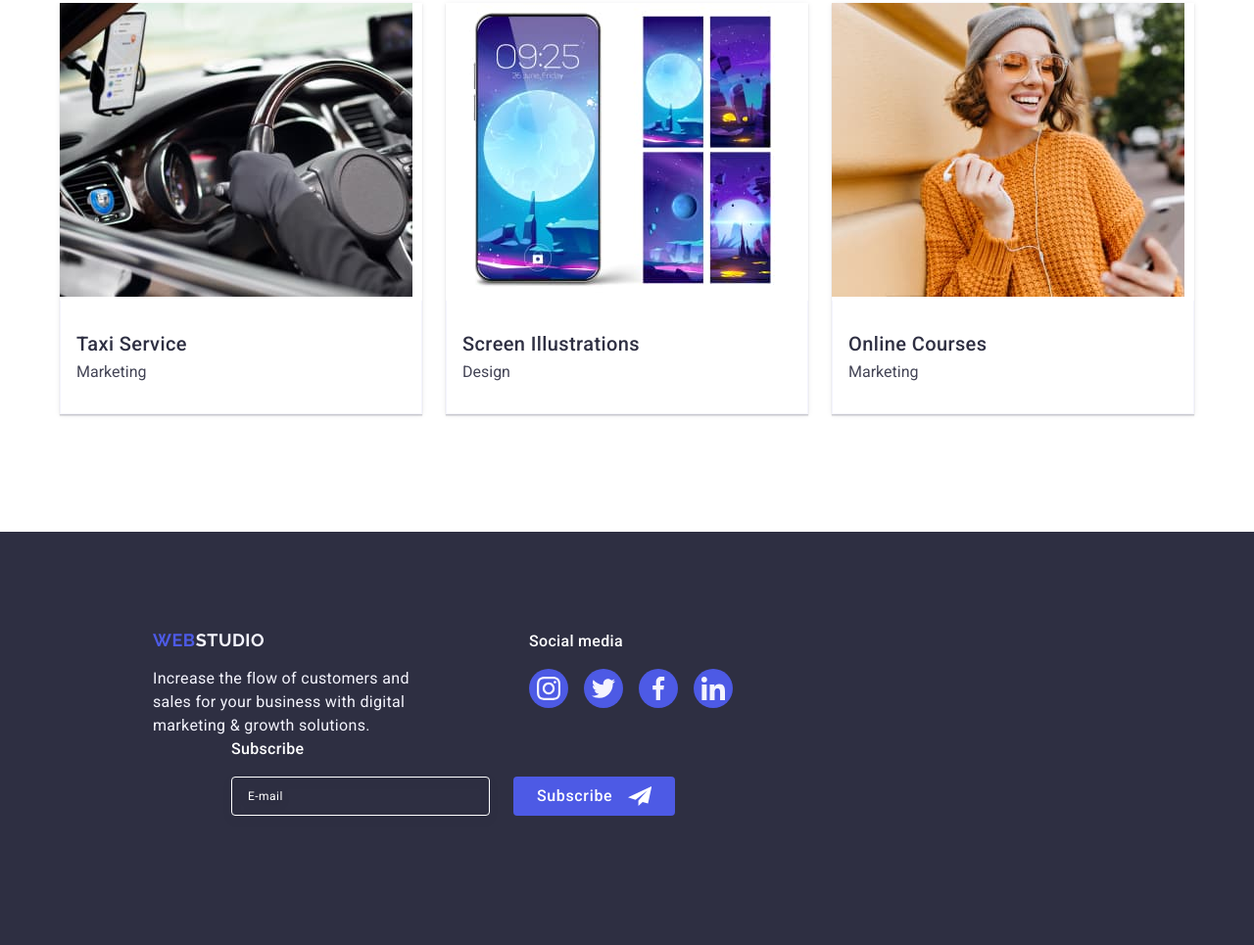
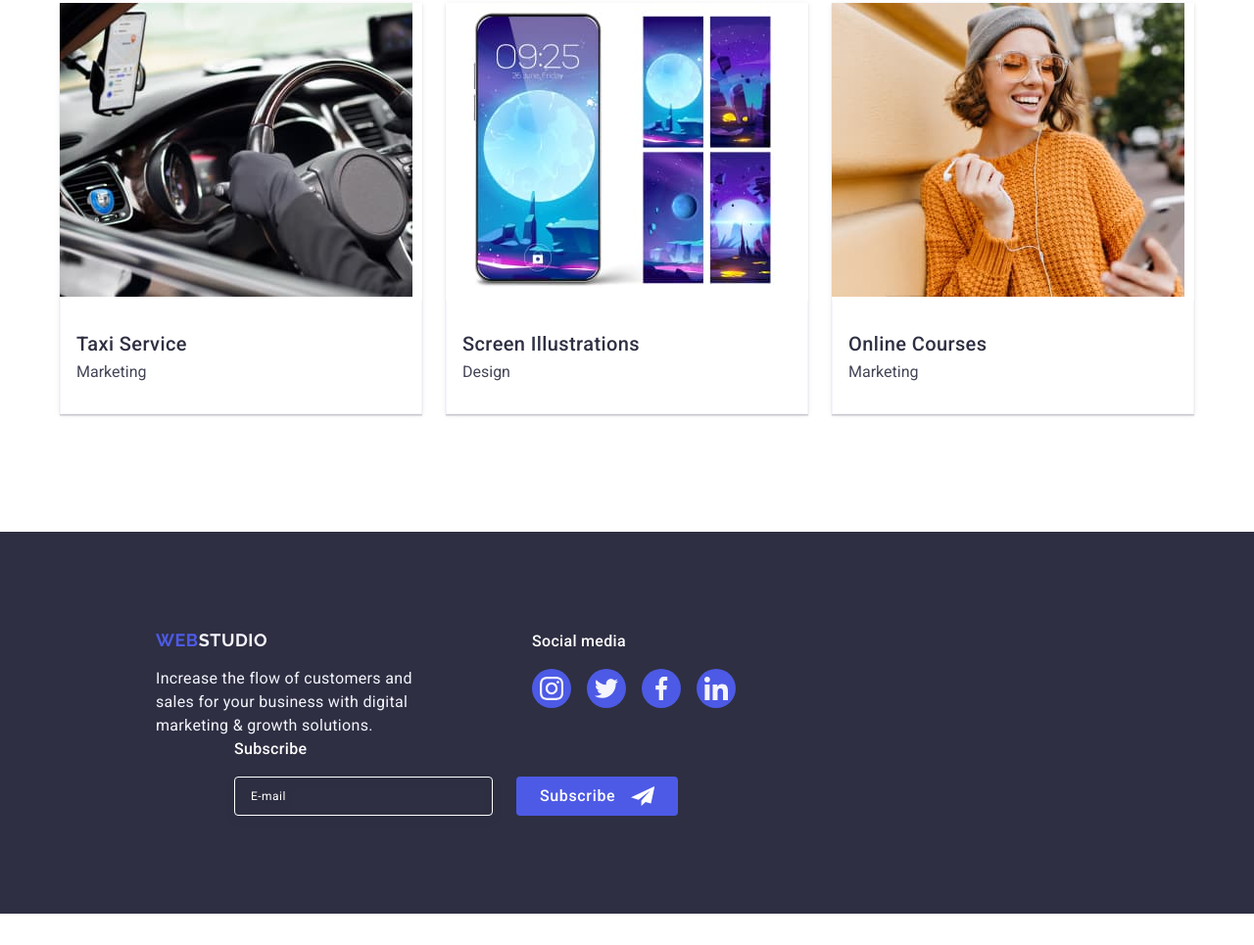
Before and after one commit to DmytroRev/goit-markup-hw-06, a plain HTML site: page index.html in a window 1280 px wide. Shown: the part 2642-3607 px from the top of the page at 98% size. After the commit the page ends 3575 px from the top, so only its background shows below. Drawn offline with nearby package versions, Linux system fonts and the light colour scheme.

Commit message:
adaptive html/css

```diff
--- a/css/style.css
+++ b/css/style.css
@@ -1341,7 +1341,7 @@ margin-right: auto;
 
             /* ====================DESKTOP FOOTER MENU===================== */
             .footer {
-              padding: 100px 159px 132px 156px;
+              padding: 100px 159px;
             }
 
             .footer-desing {
```
